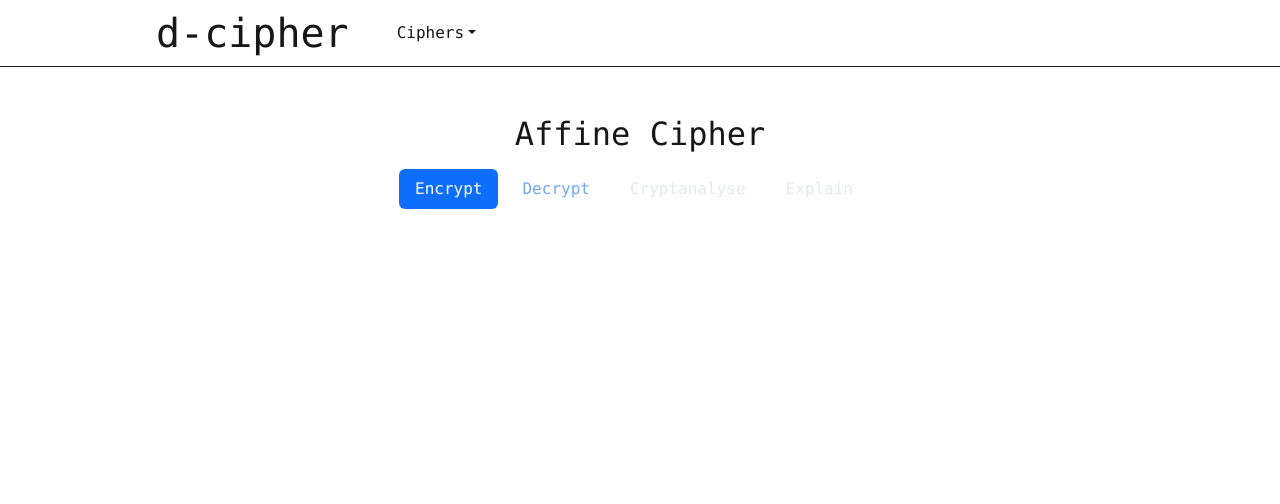
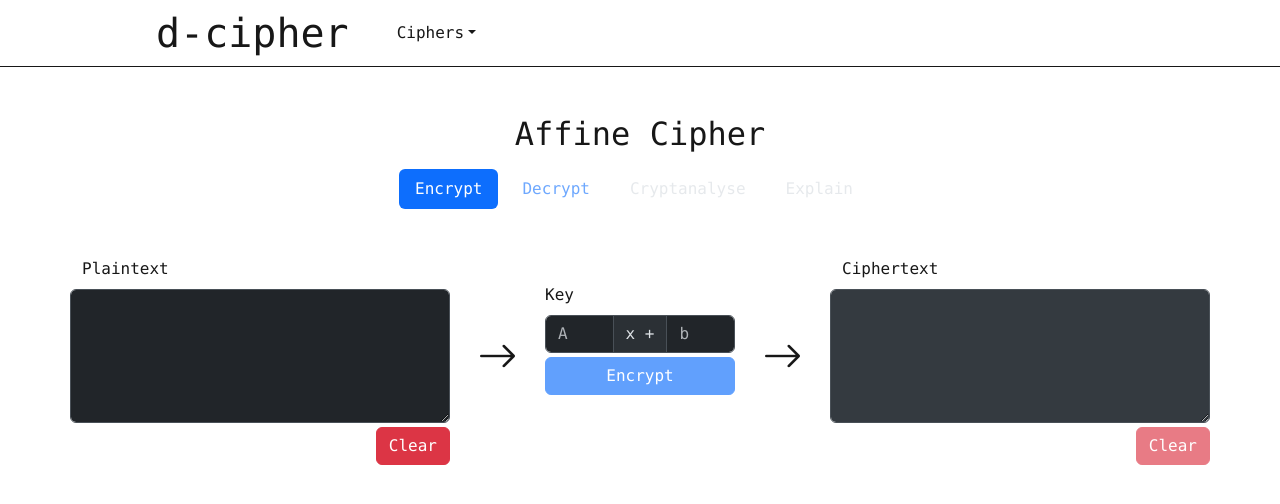
Before and after one commit to AssistantToTheRegionalManager96/d-cipher, a Next.js app: page /ciphers/affine in a window 1280 px wide. Shown: the top 504 px of the page. Built offline with nearby package versions, Linux system fonts and the light colour scheme.

Commit message:
WIP on affine cipher

```diff
--- a/src/app/ciphers/affine/page.js
+++ b/src/app/ciphers/affine/page.js
@@ -1,17 +1,111 @@
 "use client"
 import { useState } from "react";
 import CipherMenu from "@/app/components/cipherMenu/cipherMenu";
-import { Container, Row } from "react-bootstrap";
+import CryptographicTextArea from "@/app/components/cryptographicTextArea/cryptographicTextArea";
+import { Button, Col, Container, Form, InputGroup, Row, Stack } from "react-bootstrap";
+import GuidelineArrow from "@/app/components/guidelineArrow/guidelineArrow";
 
 
 const Home = () => {
     const [activeTab, setActiveTab] = useState(0);
+    const [plaintext, setPlaintext] = useState("");
+    const [ciphertext, setCiphertext] = useState("");
+    const [lastUsedPlaintext, setLastUsedPlaintext] = useState("");
+    const [lastUsedCiphertext, setLastUsedCiphertext] = useState("");
+    const [key, setKey] = useState({
+        A: 0,
+        b: 0
+    });
+
+    const encrypt = (plaintext, key) => {
+        var encryptedChars = [];
+
+        var asciiIndexInput = 'a'.charCodeAt(0);
+        var asciiIndexOutput = 'A'.charCodeAt(0);
+
+        plaintext.split("").forEach((character) => {
+            var charCode = character.charCodeAt(0);
+            encryptedChars.push(String.fromCharCode(((charCode - asciiIndexInput) * key.A + key.b) % 26 + asciiIndexOutput));
+        })
+
+        return encryptedChars.join("");
+    }
+
+    const decrypt = (ciphertext, key) => {
+        var decryptedChars = [];
+
+        var asciiIndexInput = 'A'.charCodeAt(0);
+        var asciiIndexOutput = 'a'.charCodeAt(0);
+
+        ciphertext.split("").forEach((character) => {
+            var charCode = character.charCodeAt(0);
+            decryptedChars.push(String.fromCharCode(((charCode - asciiIndexInput - key) % 26 + 26) % 26 + asciiIndexOutput)); // FINISH THIS ONE OFF
+        })
+
+        return decryptedChars.join("");
+    }
+
+    const handleRunButton = () => {
+        if (activeTab == 0) {
+            var encryptedText = encrypt(plaintext, key);
+
+            setLastUsedCiphertext(encryptedText);
+            setCiphertext(encryptedText);
+            setLastUsedPlaintext(plaintext);
+        }
+        else {
+            var decryptedText = decrypt(ciphertext, key);
+
+            setLastUsedPlaintext(decryptedText);
+            setPlaintext(decryptedText);
+            setLastUsedCiphertext(ciphertext);
+        }
+    }
 
     return (
         <Container className="mt-5">
             <Row>
                 <CipherMenu activeTab={activeTab} setActiveTab={setActiveTab}>Affine Cipher</CipherMenu>
             </Row>
+
+            <Form as={Row} className="mt-5">
+                <Col xs={12} sm={12} md={12} lg={12} xl={4}  xxl={4} className="d-flex align-items-center mb-1">
+                    {activeTab == 0 ?
+                    <CryptographicTextArea mode="plaintext" value={plaintext} lastUsedValue={lastUsedPlaintext} handleChange={(newValue) => setPlaintext(newValue)}/>
+                    : <CryptographicTextArea mode="ciphertext" value={ciphertext} lastUsedValue={lastUsedCiphertext} handleChange={(newValue) => setCiphertext(newValue)}/> }
+                </Col>
+
+                <Col xs={12} sm={12} md={12} lg={12} xl={1}  xxl={1} className="d-flex align-items-center justify-content-center mb-1">
+                    <GuidelineArrow/>
+                </Col>
+
+                <Col xs={12} sm={12} md={12} lg={12} xl={2}  xxl={2} className="d-flex align-items-center justify-content-center mb-5 ps-0 pe-0">
+                    <Form.Group className="ps-0 pe-0">
+                        <Form.Label>
+                            Key
+                        </Form.Label>
+                        <div className="d-flex flex-xl-column flex-xxl-column gap-1">
+                            <InputGroup>
+                                <Form.Control type="number" value={key} onChange={(e) => setKey({...key, A: parseInt(e.target.value)})} placeholder="A"></Form.Control>
+                                <InputGroup.Text>x + </InputGroup.Text>
+                                <Form.Control type="number" value={key} onChange={(e) => setKey({...key, b: parseInt(e.target.value)})} placeholder="b"></Form.Control>
+                            </InputGroup>
+                            <Button variant="primary" disabled={(activeTab == 0 && plaintext == "") || (activeTab == 1 && ciphertext == "")}
+                            onClick={handleRunButton}>{activeTab == 0 ? "Encrypt" : "Decrypt"}</Button>
+                        </div>
+                    </Form.Group>
+                </Col>
+
+                <Col xs={12} sm={12} md={12} lg={12} xl={1}  xxl={1} className="d-flex align-items-center justify-content-center mb-1">
+                    <GuidelineArrow/>
+                </Col>
+
+                <Col xs={12} sm={12} md={12} lg={12} xl={4}  xxl={4} className="d-flex align-items-center mb-1">
+                {activeTab == 0 ?
+                    <CryptographicTextArea active={false} mode="ciphertext" value={lastUsedCiphertext} lastUsedValue={lastUsedCiphertext}/>
+                    : <CryptographicTextArea active={false} mode="plaintext" value={lastUsedPlaintext} lastUsedValue={lastUsedPlaintext}/>}
+                </Col>
+            </Form>
         </Container>
     )
 }
--- a/src/app/components/guidelineArrow/guidelineArrow.js
+++ b/src/app/components/guidelineArrow/guidelineArrow.js
@@ -1,8 +1,10 @@
+import styles from "./guidelineArrow.module.css";
+
 const GuidelineArrow = () => {
     return(
         <div className="d-flex align-items-center justify-content-center">
-            <i className="d-xs-none d-sm-none d-md-none d-lg-none d-xl-block d-xxl-block bi bi-arrow-right h1"></i>
-            <i className="d-xl-none d-xxl-none bi bi-arrow-down h3"></i>
+            <i className={`${styles.guidelineArrowHorizontal} bi bi-arrow-right h1`}></i>
+            <i className={`${styles.guidelineArrowVertical} bi bi-arrow-down h2`}></i>
         </div>
     )
 
--- /dev/null
+++ b/src/app/components/guidelineArrow/guidelineArrow.module.css
@@ -0,0 +1,17 @@
+.guidelineArrowHorizontal {
+    display: block;
+}
+
+.guidelineArrowVertical {
+    display: none;
+}
+
+@media screen and (max-width: 1199px) {
+    .guidelineArrowHorizontal {
+        display: none;
+    }
+
+    .guidelineArrowVertical {
+        display: flex;
+    }
+}
```
Also changed, not shown: src/app/ciphers/caesar/page.js (+38 -18 lines).
